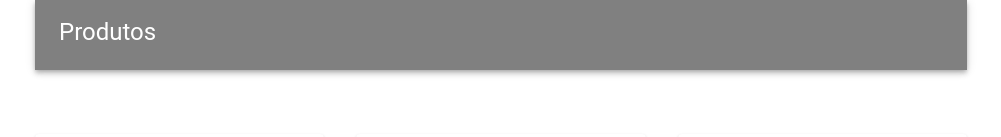
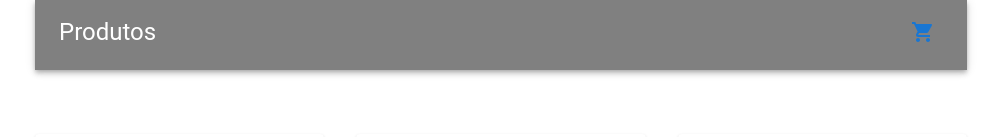
Before and after one commit to erikomis/my-cart, a React (Vite) app: page / in a window 1280 px wide. Shown: the top 137 px of the page, without its empty margins (139-1140 px from the left). Built offline with nearby package versions, Linux system fonts and the light colour scheme.

Commit message:
feat:  open  Cart

```diff
--- a/src/components/header/Header.tsx
+++ b/src/components/header/Header.tsx
@@ -1,7 +1,8 @@
-import { AppBar, Toolbar, Typography } from "@mui/material";
+import { AppBar, Box, IconButton, Toolbar, Typography } from "@mui/material";
 import { Link } from "react-router-dom";
+import ShoppingCartIcon from "@mui/icons-material/ShoppingCart";
 
-export const Header = () => {
+export const Header = ({ handleOpenCart }: { handleOpenCart: () => void }) => {
   return (
     <AppBar position="static" sx={{ height: "70px", bgcolor: "gray" }}>
       <Toolbar
@@ -19,6 +20,15 @@ export const Header = () => {
         >
           Produtos
         </Typography>
+        <Box>
+          <IconButton
+            color="primary"
+            data-testid="add-product-button"
+            onClick={handleOpenCart}
+          >
+            <ShoppingCartIcon />
+          </IconButton>
+        </Box>
       </Toolbar>
     </AppBar>
   );
```
